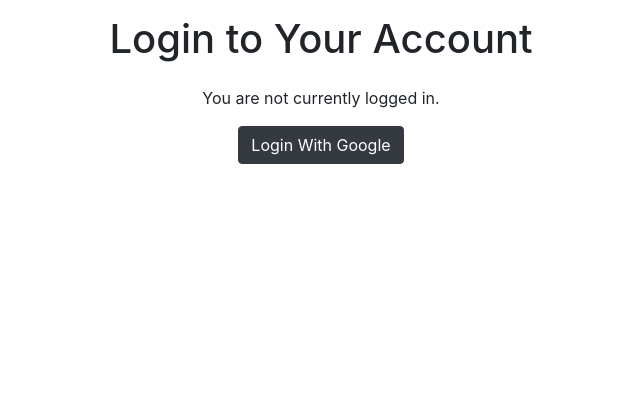
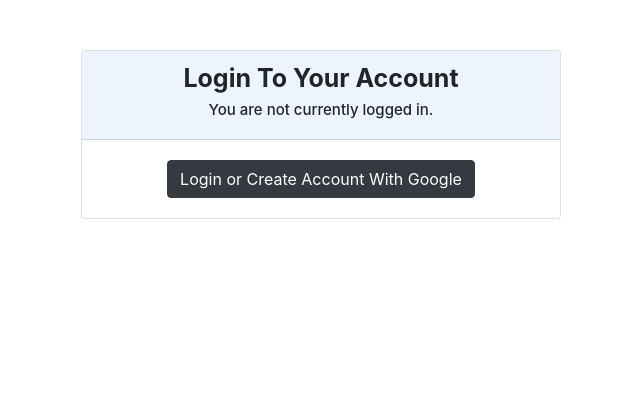
Before and after one commit to calrh007/project-a-07-personal-copy, a Django app: page /login/ in a window 1280 px wide. Shown: the part 70-488 px from the top of the page, without its empty margins (319-959 px from the left). Run offline with Django 3.2, Linux system fonts and the light colour scheme; some libraries are stand-ins or nearby versions.

Commit message:
updated login page

```diff
--- a/workout_app/templates/workout_app/login.html
+++ b/workout_app/templates/workout_app/login.html
@@ -15,10 +15,18 @@
                     <a href="/logout"><button class="btn btn-dark">Logout</button></a>
                 </div>
                 {% else %}
-                <div class="text-center">
-                    <h1 style="padding:15px">Login to Your Account </h1>
-                    <p>You are not currently logged in.</p>
-                    <a href="{% provider_login_url 'google' %}"><button class="btn btn-dark">Login With Google</button></a>
+                <div style="height:50px;"></div>
+                 <div class="card mx-auto mb-3" style="max-width: 30rem">
+                    <div class="card-header" style="background-color:#eef4fe">
+                        <div class="text-center">
+                            <h2 style="style=padding:15px; font-weight:bold; font-weight:bold; font-size:25px">Login To Your Account</h2>
+                            <h6 style="font-size:15px">You are not currently logged in.</h6>
+                        </div>
+                    </div>
+
+                  <div class="card-body" style="text-align:center">
+                    <a href="{% provider_login_url 'google' %}"><button class="btn btn-dark">Login or Create Account With Google</button></a>
+                  </div>
                 </div>
                 {% endif %}
             </div>
```
